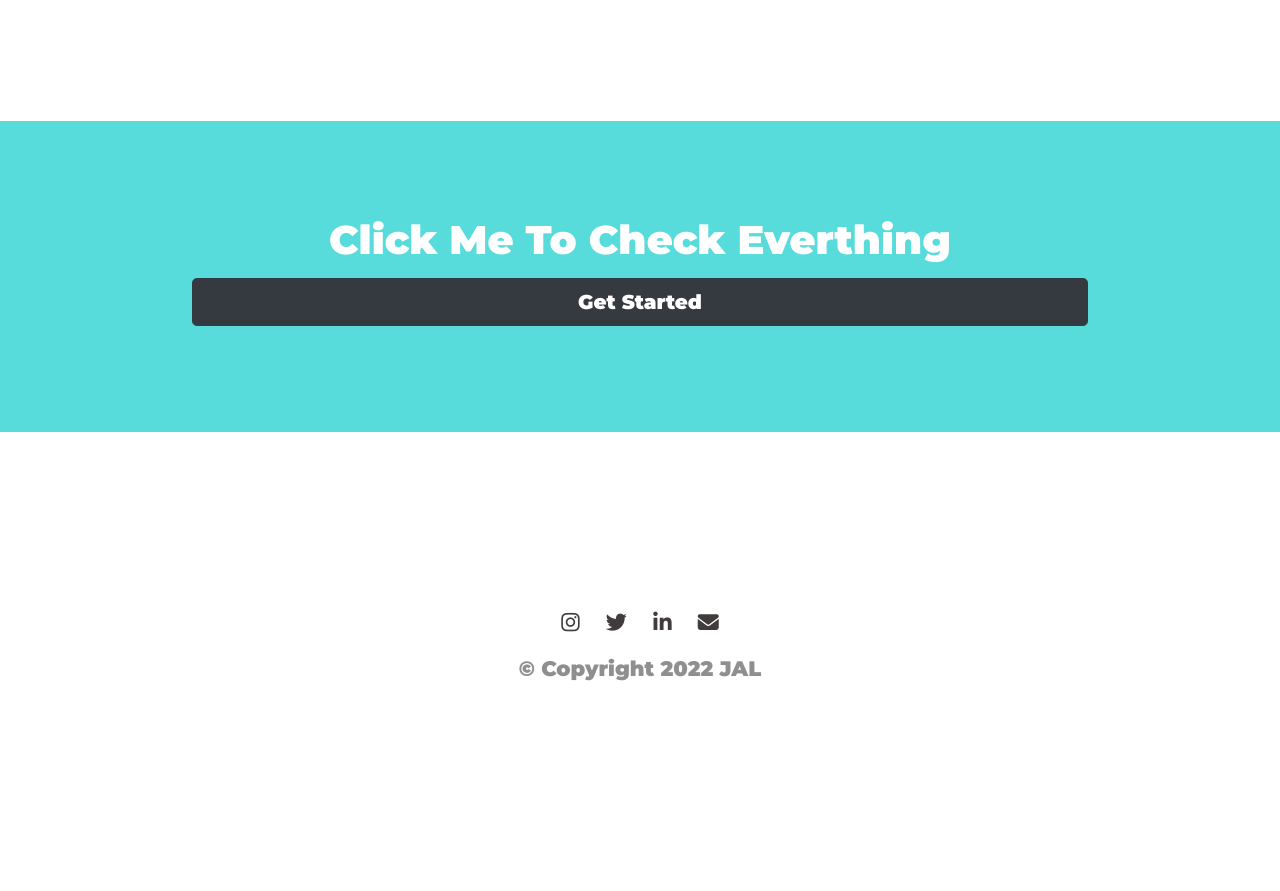
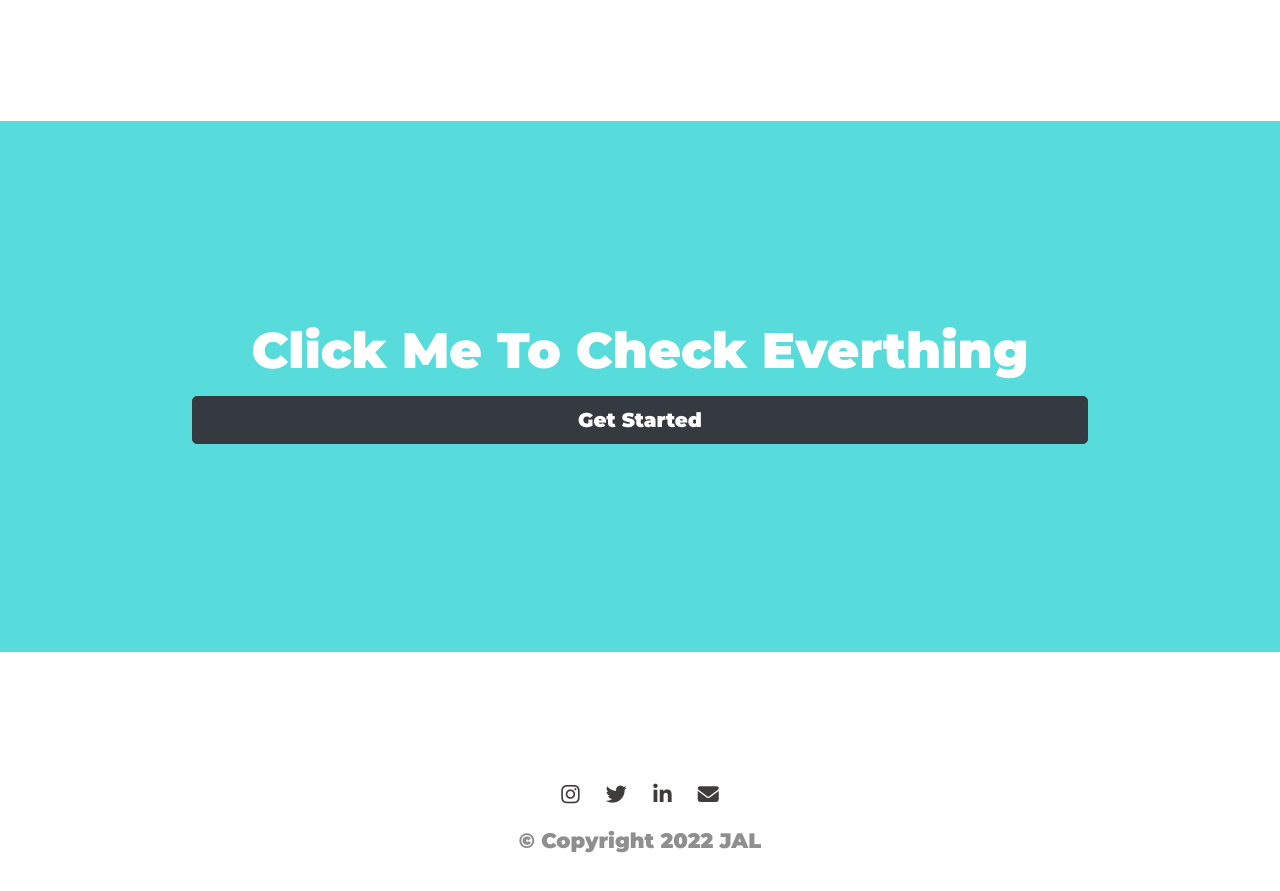
Before and after one commit to Ayush09joshi/WaterTreatmant, a plain HTML site: page index.html in a window 1280 px wide. Shown: the part 2980-3871 px from the top of the page. Before the commit the page ends 3760 px from the top, so only its background shows below. Drawn offline with nearby package versions, Linux system fonts and the light colour scheme.

Commit message:
Padding Updated

```diff
--- a/CSS/styles.css
+++ b/CSS/styles.css
@@ -226,27 +226,18 @@ p {
   background-color: #58dbdb;
   color: #fff;
   font-size: 50px;
-  padding: 7% 15%;
+  padding: 15% 15%;
   text-align: center;
   margin: 51px 0 80px;
 }
 
-.form-group{
-  align-items: center;
-  font-size: 2.5rem;
-  line-height: 1.5;
-}
-
-.form-control-file{
-  margin-right: 21px;
-}
 
 
 /* Footer */
 
 #footer {
   text-align: center;
-  padding: 5rem;
+  padding: 2rem;
   font-size: 21px;
 }
 
```
